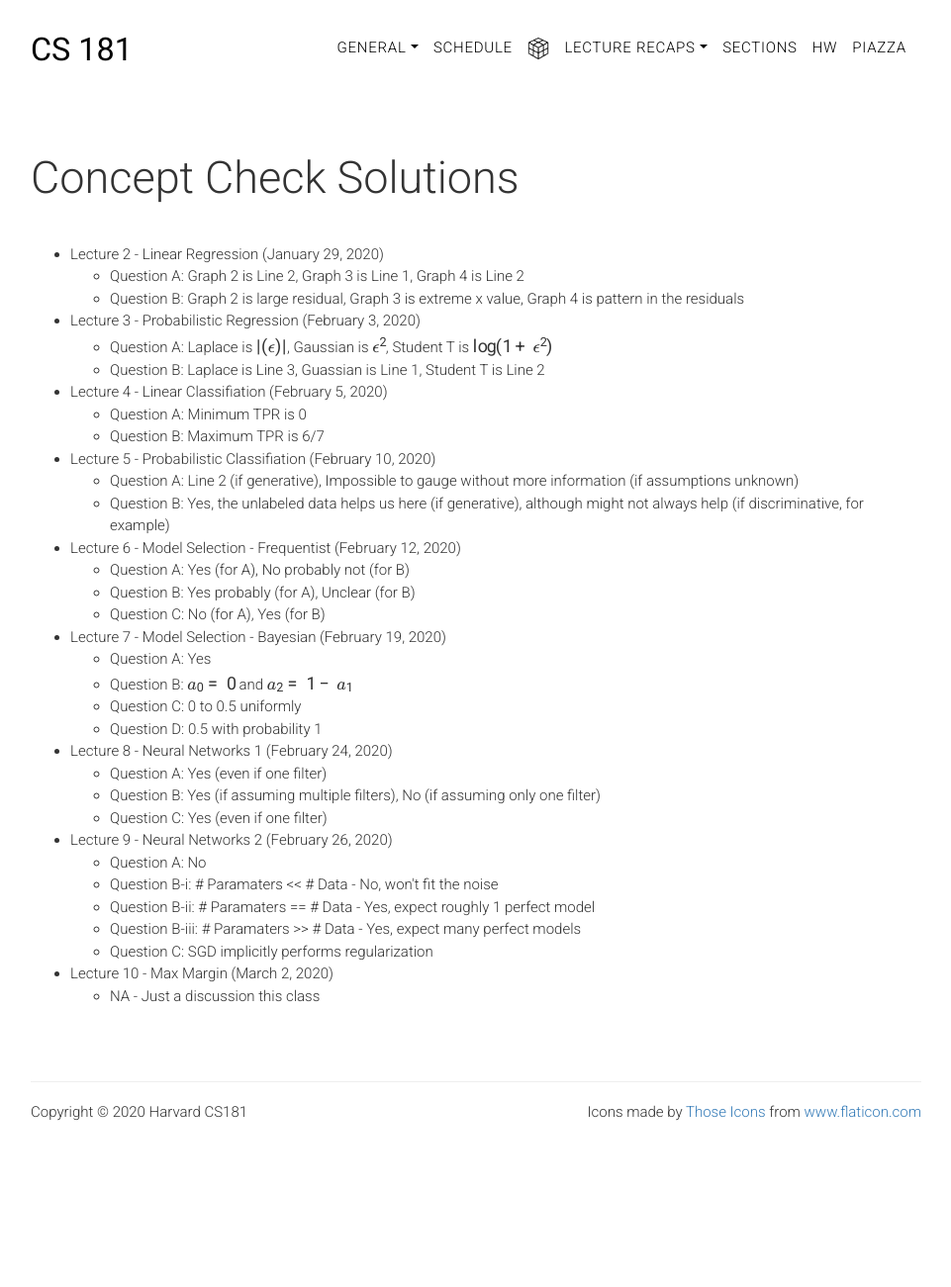
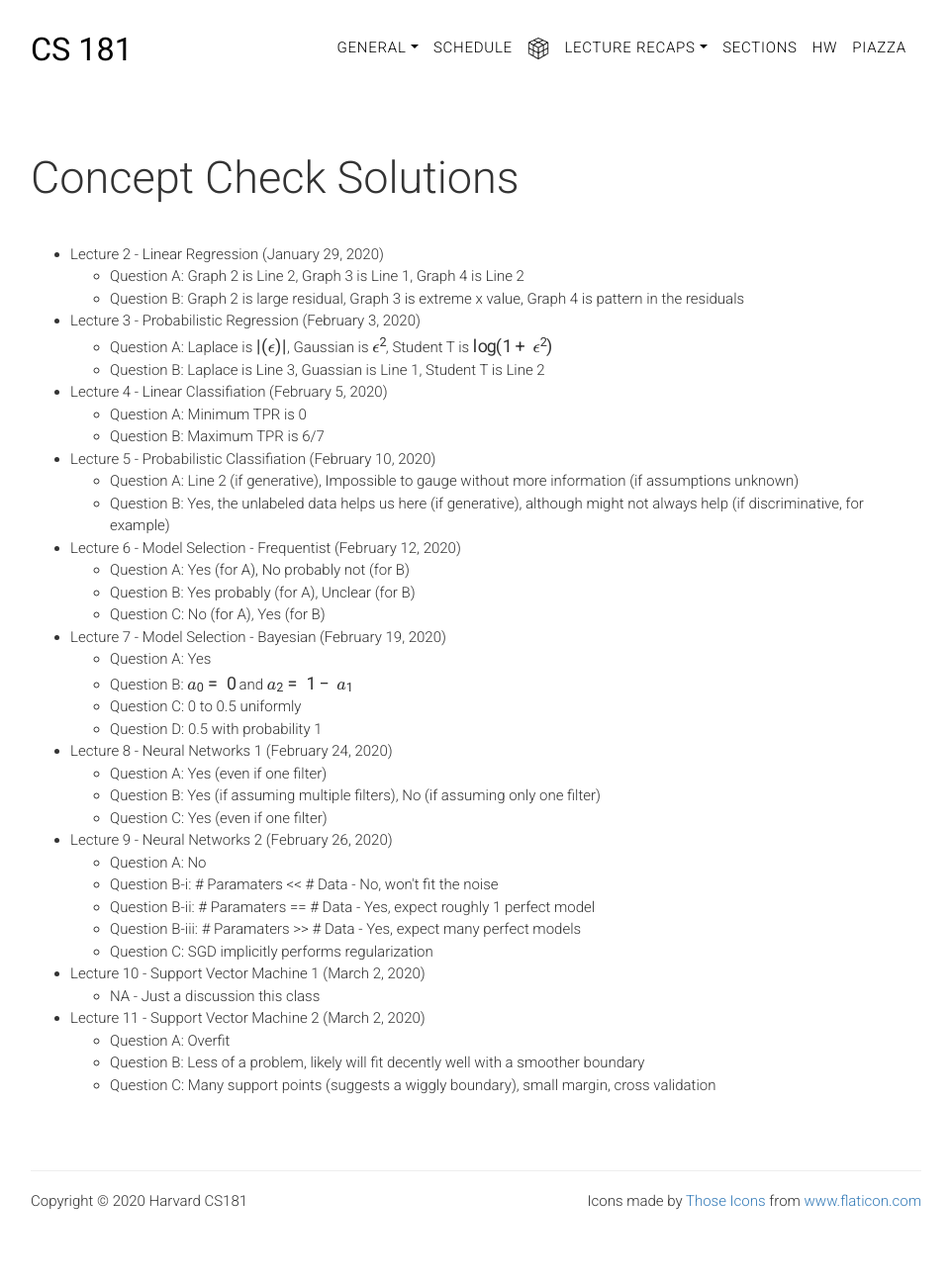
Before and after one commit to harvard-ml-courses/cs181-web-2020, a Jekyll site: the page built from ccsolutions.html, in a window 1280 px wide. Shown: the whole page at 99% size, without its empty margins (159-1120 px from the left). Built offline with Jekyll 4.4.1, drawn with Linux system fonts in a browser that asks for light colours; formulas are drawn with MathJax 3; before the commit the page ends 1211 px from its top, so only the background shows below that.

Commit message:
added recap11

```diff
--- a/_data/all.yaml
+++ b/_data/all.yaml
@@ -211,7 +211,7 @@ lectures:
     readings: 5.1-5.3
     hw:
   - topic: #Mar 6
-    subtopic: SVM
+    subtopic: <a href="/cs181-web/recap11">Support Vector Machine 2</a>
     section:
     readings: 5.4
     hw:
--- a/_includes/header.html
+++ b/_includes/header.html
@@ -35,6 +35,7 @@
             <li><a class="dropdown-item" href="{{ site.baseurl }}/recap8">Lecture 8 (Neural Networks 1)</a></li><br>
             <li><a class="dropdown-item" href="{{ site.baseurl }}/recap9">Lecture 9 (Neural Networks 2)</a></li><br>
             <li><a class="dropdown-item" href="{{ site.baseurl }}/recap10">Lecture 10 (Support Vector Machine 1)</a></li><br>
+            <li><a class="dropdown-item" href="{{ site.baseurl }}/recap11">Lecture 11 (Support Vector Machine 2)</a></li><br>
           </ul>
         </li>
         <li><a href="{{ site.baseurl }}/sections">Sections</a></li>
--- a/ccsolutions.html
+++ b/ccsolutions.html
@@ -72,10 +72,18 @@ weight: 0
           </ul>
         </li>
         <li>
-          Lecture 10 - Max Margin (March 2, 2020)
+          Lecture 10 - Support Vector Machine 1 (March 2, 2020)
           <ul>
             <li>NA - Just a discussion this class</li>
           </ul>
         </li>
+        <li>
+          Lecture 11 - Support Vector Machine 2 (March 2, 2020)
+          <ul>
+            <li>Question A: Overfit</li>
+            <li>Question B: Less of a problem, likely will fit decently well with a smoother boundary</li>
+            <li>Question C: Many support points (suggests a wiggly boundary), small margin, cross validation</li>
+          </ul>
+        </li>
     </div>
 </section>
--- a/cube.html
+++ b/cube.html
@@ -36,7 +36,7 @@ weight: 0
                   <li><a href="{{ site.baseurl }}/recap8" target="_blank">Lecture 8 - Neural Networks 1</a></li>
                   <li><a href="{{ site.baseurl }}/recap9" target="_blank">Lecture 9 - Neural Networks 2</a></li>
                   <li><a href="{{ site.baseurl }}/recap10" target="_blank">Lecture 10 - Support Vector Machines 1</li>
-                  <li>Lecture 11 - Support Vector Machines 2 (Coming 3/4)</li>
+                  <li><a href="{{ site.baseurl }}/recap11" target="_blank">Lecture 11 - Support Vector Machines 2</li>
                 </ul>
               </td>
               <td>
```
Also changed, not shown: recap11.html (added, +143 -0 lines).
